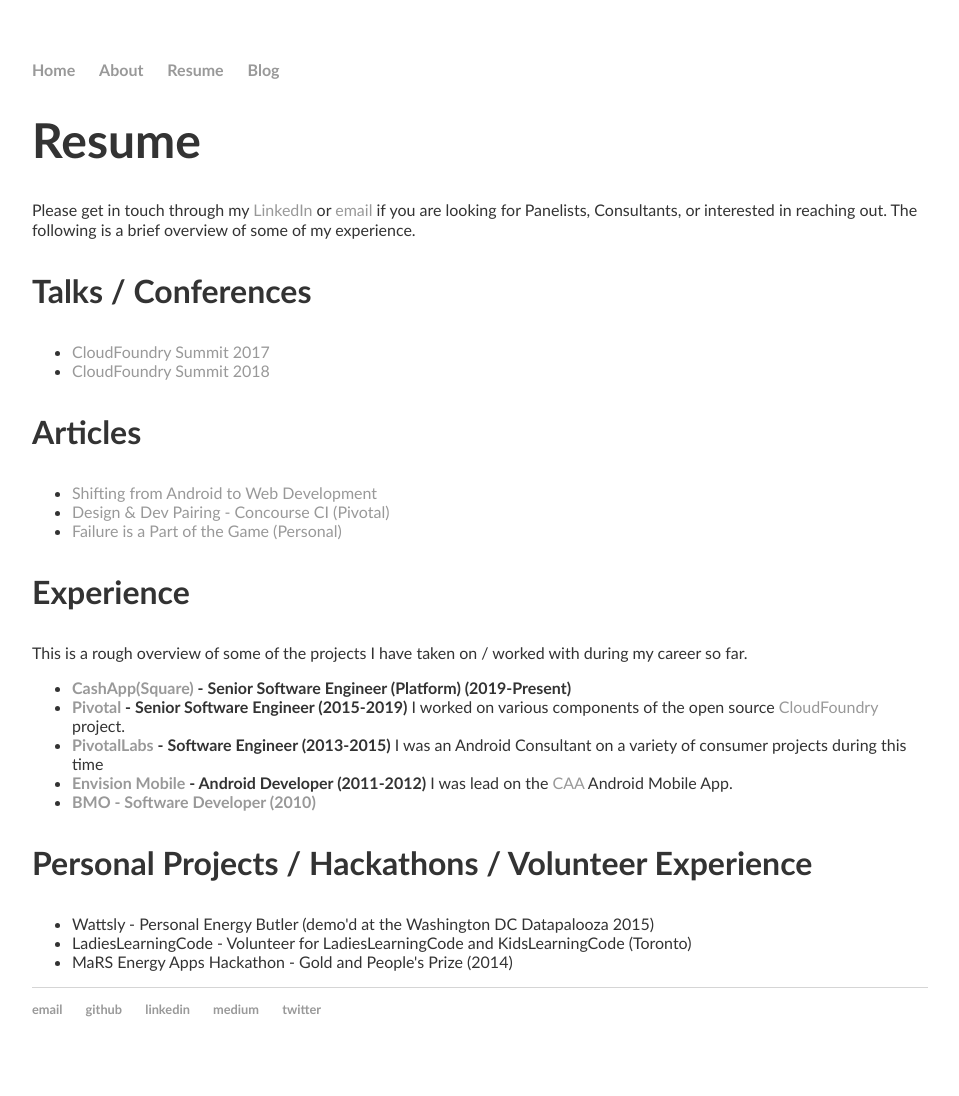
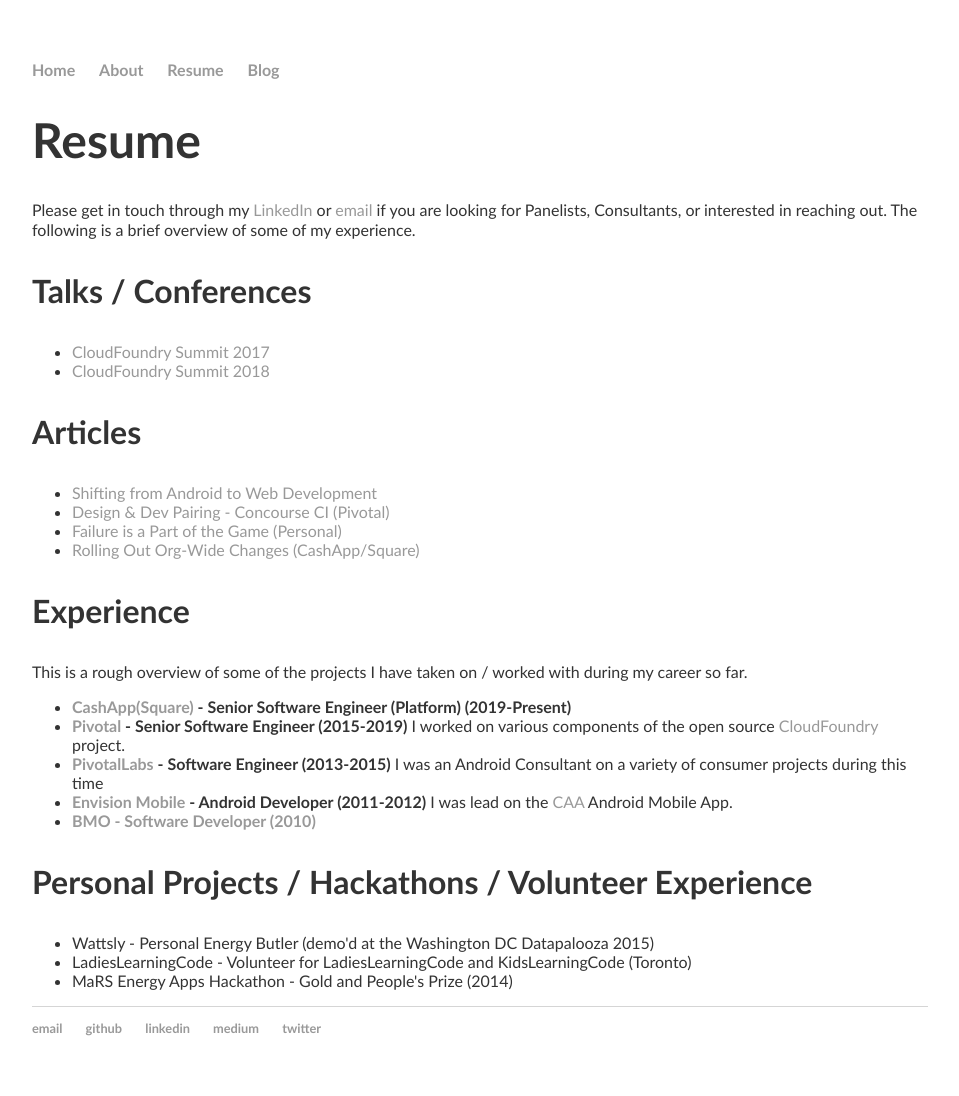
Before and after one commit to snalvi/snalvi.github.io, a Jekyll site: the page built from cv/index.html, in a window 1280 px wide. Shown: the whole page, without its empty margins (160-1119 px from the left). Built offline with Jekyll 4.4.1, drawn with Linux system fonts in a browser that asks for light colours.

Commit message:
updating cv page with new blog post link

```diff
--- a/cv/index.html
+++ b/cv/index.html
@@ -18,6 +18,7 @@
 		<li><a href="https://tanzu.vmware.com/content/blog/part-1-shifting-from-android-to-web-development">Shifting from Android to Web Development</a></li>
 		<li><a href="https://medium.com/concourse-ci/design-dev-pairing-what-we-learned-during-a-one-week-technical-discovery-f9dfb4c35cd5">Design & Dev Pairing - Concourse CI (Pivotal)</a></li>
 		<li><a href="https://medium.com/@err_sage/failure-is-a-part-of-the-game-e6e5d7d5da09">Failure is a Part of the Game (Personal)</a></li>
+		<li><a href="https://cashapp.github.io/2021-03-25/rolling-out-org-wide-changes">Rolling Out Org-Wide Changes (CashApp/Square)</a></li>
 	</ul>
 
 	<h3>Experience</h3>
```
